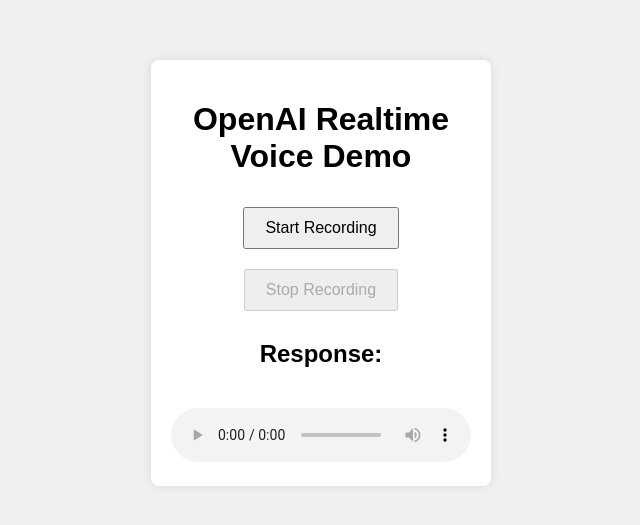
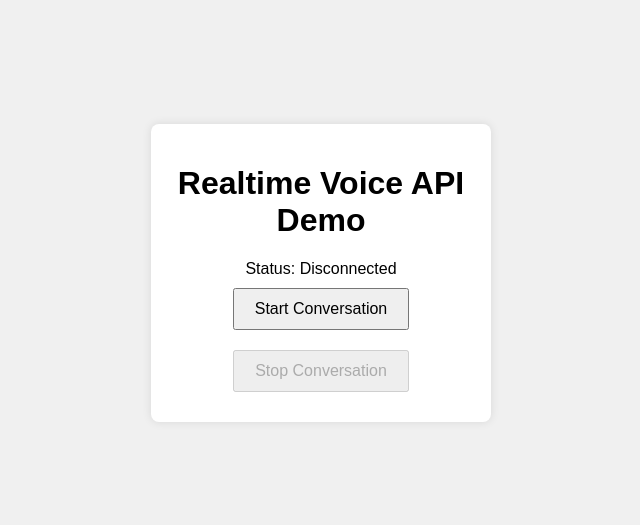
Before and after one commit to jakehasgithubnow/realtimevoice, a plain HTML site: page index.html in a window 1280 px wide. Shown: the part 127-652 px from the top of the page, without its empty margins (319-959 px from the left). Drawn offline with nearby package versions, Linux system fonts and the light colour scheme.

Commit message:
Update index.html

```diff
--- a/index.html
+++ b/index.html
@@ -1,22 +1,20 @@
-<!-- index.html -->
-
 <!DOCTYPE html>
 <html lang="en">
 <head>
     <meta charset="UTF-8">
-  <meta http-equiv="X-UA-Compatible" content="IE=edge">
     <meta name="viewport" content="width=device-width, initial-scale=1.0">
-  <title>Realtime Voice Demo</title>
+    <title>Realtime Voice API Demo</title>
     <link rel="stylesheet" href="styles.css">
 </head>
 <body>
     <div class="container">
-    <h1>OpenAI Realtime Voice Demo</h1>
-    <button id="startBtn">Start Recording</button>
-    <button id="stopBtn" disabled>Stop Recording</button>
-    <h2>Response:</h2>
-    <audio id="responseAudio" controls></audio>
+        <h1>Realtime Voice API Demo</h1>
+        <div id="status">Status: Disconnected</div>
+        <button id="startButton">Start Conversation</button>
+        <button id="stopButton" disabled>Stop Conversation</button>
+        <div id="conversation"></div>
     </div>
+    <script src="https://cdnjs.cloudflare.com/ajax/libs/socket.io/4.5.4/socket.io.js"></script>
     <script src="script.js"></script>
 </body>
 </html>
```
Lines whose indentation alone changed are shown as unchanged.
